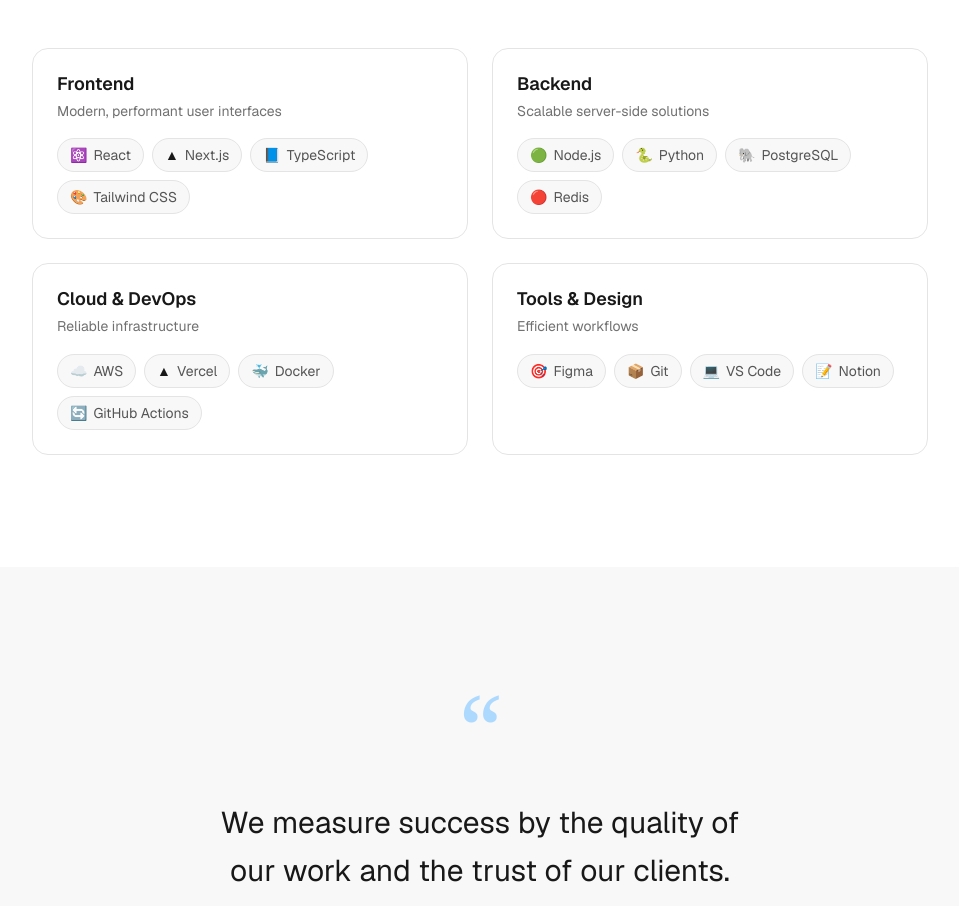
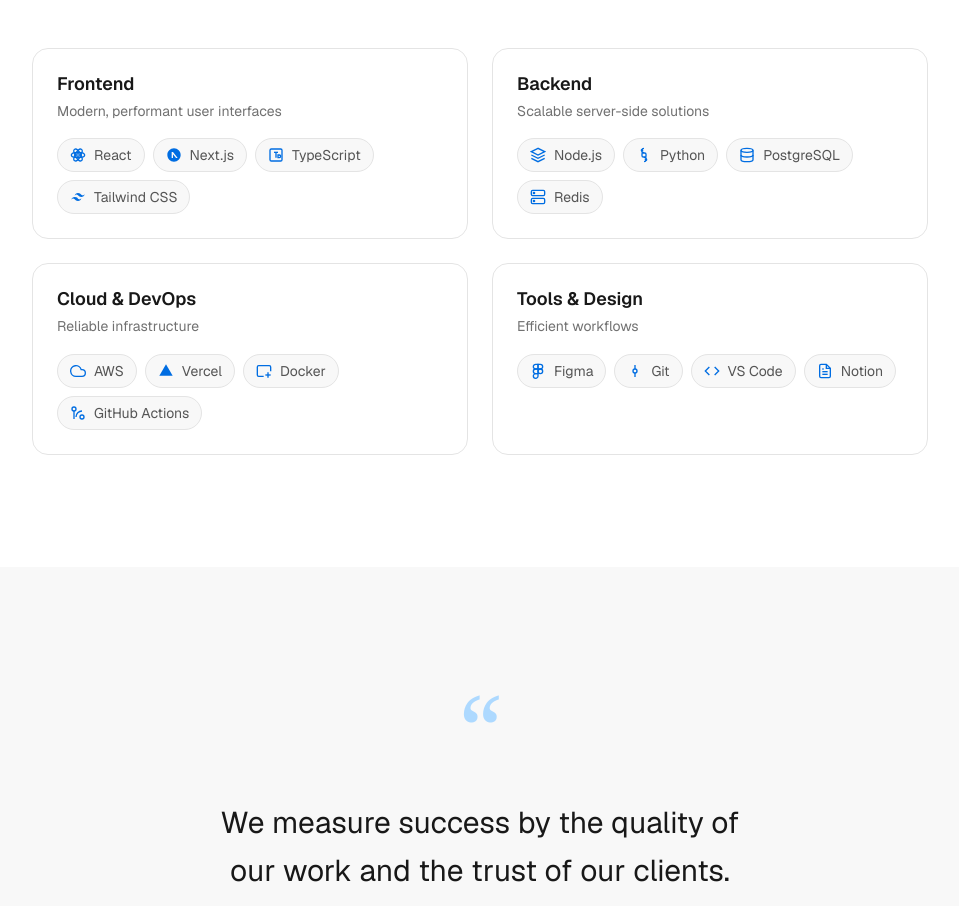
Before and after one commit to Rameshwar-bhagwat10/WebCraft, a Next.js app: page /about in a window 1280 px wide. Shown: the part 5420-6326 px from the top of the page, without its empty margins (160-1119 px from the left). Built offline with nearby package versions, Linux system fonts and the light colour scheme; no server answers.

Commit message:
refactor(about): replace emojis with SVG icons in tech stack section

```diff
--- a/src/components/about/tech-stack.tsx
+++ b/src/components/about/tech-stack.tsx
@@ -11,6 +11,208 @@ import { Heading, Text } from '@/components/ui';
 import { cn } from '@/lib/utils';
 
 /**
+ * SVG Icons for technologies
+ */
+const icons = {
+  // Frontend
+  react: (
+    <svg
+      viewBox="0 0 24 24"
+      fill="none"
+      stroke="currentColor"
+      strokeWidth="2"
+      className="h-4 w-4"
+    >
+      <circle cx="12" cy="12" r="2" />
+      <ellipse cx="12" cy="12" rx="10" ry="4" />
+      <ellipse cx="12" cy="12" rx="10" ry="4" transform="rotate(60 12 12)" />
+      <ellipse cx="12" cy="12" rx="10" ry="4" transform="rotate(120 12 12)" />
+    </svg>
+  ),
+  nextjs: (
+    <svg viewBox="0 0 24 24" fill="currentColor" className="h-4 w-4">
+      <path d="M12 2C6.477 2 2 6.477 2 12s4.477 10 10 10 10-4.477 10-10S17.523 2 12 2zm-1.5 14.5v-9l7 9h-2.5l-4.5-5.77V16.5h-2v-9h2v9h0z" />
+    </svg>
+  ),
+  typescript: (
+    <svg
+      viewBox="0 0 24 24"
+      fill="none"
+      stroke="currentColor"
+      strokeWidth="2"
+      className="h-4 w-4"
+    >
+      <rect x="3" y="3" width="18" height="18" rx="2" />
+      <path d="M12 8v8" />
+      <path d="M9 8h6" />
+      <path d="M15 12h2a2 2 0 1 1 0 4h-2v-4z" />
+    </svg>
+  ),
+  tailwind: (
+    <svg viewBox="0 0 24 24" fill="currentColor" className="h-4 w-4">
+      <path d="M12 6c-2.67 0-4.33 1.33-5 4 1-1.33 2.17-1.83 3.5-1.5.76.19 1.31.74 1.91 1.35.98 1 2.09 2.15 4.59 2.15 2.67 0 4.33-1.33 5-4-1 1.33-2.17 1.83-3.5 1.5-.76-.19-1.3-.74-1.91-1.35C15.61 7.15 14.5 6 12 6zm-5 6c-2.67 0-4.33 1.33-5 4 1-1.33 2.17-1.83 3.5-1.5.76.19 1.3.74 1.91 1.35.98 1 2.09 2.15 4.59 2.15 2.67 0 4.33-1.33 5-4-1 1.33-2.17 1.83-3.5 1.5-.76-.19-1.3-.74-1.91-1.35C11.61 13.15 10.5 12 7 12z" />
+    </svg>
+  ),
+  // Backend
+  nodejs: (
+    <svg
+      viewBox="0 0 24 24"
+      fill="none"
+      stroke="currentColor"
+      strokeWidth="2"
+      className="h-4 w-4"
+    >
+      <path d="M12 2L2 7l10 5 10-5-10-5z" />
+      <path d="M2 17l10 5 10-5" />
+      <path d="M2 12l10 5 10-5" />
+    </svg>
+  ),
+  python: (
+    <svg
+      viewBox="0 0 24 24"
+      fill="none"
+      stroke="currentColor"
+      strokeWidth="2"
+      className="h-4 w-4"
+    >
+      <path d="M12 2c-1.7 0-3 .8-3 2v3c0 1.1.9 2 2 2h2c1.1 0 2 .9 2 2v3c0 1.2-1.3 2-3 2" />
+      <path d="M12 22c1.7 0 3-.8 3-2v-3c0-1.1-.9-2-2-2h-2c-1.1 0-2-.9-2-2v-3c0-1.2 1.3-2 3-2" />
+      <circle cx="9" cy="5" r="1" />
+      <circle cx="15" cy="19" r="1" />
+    </svg>
+  ),
+  database: (
+    <svg
+      viewBox="0 0 24 24"
+      fill="none"
+      stroke="currentColor"
+      strokeWidth="2"
+      className="h-4 w-4"
+    >
+      <ellipse cx="12" cy="5" rx="9" ry="3" />
+      <path d="M3 5v14c0 1.66 4 3 9 3s9-1.34 9-3V5" />
+      <path d="M3 12c0 1.66 4 3 9 3s9-1.34 9-3" />
+    </svg>
+  ),
+  server: (
+    <svg
+      viewBox="0 0 24 24"
+      fill="none"
+      stroke="currentColor"
+      strokeWidth="2"
+      className="h-4 w-4"
+    >
+      <rect x="2" y="2" width="20" height="8" rx="2" />
+      <rect x="2" y="14" width="20" height="8" rx="2" />
+      <circle cx="6" cy="6" r="1" />
+      <circle cx="6" cy="18" r="1" />
+    </svg>
+  ),
+  // Cloud & DevOps
+  cloud: (
+    <svg
+      viewBox="0 0 24 24"
+      fill="none"
+      stroke="currentColor"
+      strokeWidth="2"
+      className="h-4 w-4"
+    >
+      <path d="M18 10h-1.26A8 8 0 1 0 9 20h9a5 5 0 0 0 0-10z" />
+    </svg>
+  ),
+  triangle: (
+    <svg viewBox="0 0 24 24" fill="currentColor" className="h-4 w-4">
+      <path d="M12 2L2 19h20L12 2z" />
+    </svg>
+  ),
+  container: (
+    <svg
+      viewBox="0 0 24 24"
+      fill="none"
+      stroke="currentColor"
+      strokeWidth="2"
+      className="h-4 w-4"
+    >
+      <path d="M22 12.5V6a2 2 0 0 0-2-2H4a2 2 0 0 0-2 2v12c0 1.1.9 2 2 2h7.5" />
+      <path d="M18 14v8" />
+      <path d="M22 18h-8" />
+      <path d="M6 8h.01" />
+      <path d="M10 8h.01" />
+    </svg>
+  ),
+  gitBranch: (
+    <svg
+      viewBox="0 0 24 24"
+      fill="none"
+      stroke="currentColor"
+      strokeWidth="2"
+      className="h-4 w-4"
+    >
+      <circle cx="18" cy="18" r="3" />
+      <circle cx="6" cy="6" r="3" />
+      <path d="M6 9v12" />
+      <path d="M18 9a9 9 0 0 0-9 9" />
+    </svg>
+  ),
+  // Tools & Design
+  figma: (
+    <svg
+      viewBox="0 0 24 24"
+      fill="none"
+      stroke="currentColor"
+      strokeWidth="2"
+      className="h-4 w-4"
+    >
+      <path d="M5 5.5A3.5 3.5 0 0 1 8.5 2H12v7H8.5A3.5 3.5 0 0 1 5 5.5z" />
+      <path d="M12 2h3.5a3.5 3.5 0 1 1 0 7H12V2z" />
+      <path d="M12 12.5a3.5 3.5 0 1 1 7 0 3.5 3.5 0 1 1-7 0z" />
+      <path d="M5 19.5A3.5 3.5 0 0 1 8.5 16H12v3.5a3.5 3.5 0 1 1-7 0z" />
+      <path d="M5 12.5A3.5 3.5 0 0 1 8.5 9H12v7H8.5A3.5 3.5 0 0 1 5 12.5z" />
+    </svg>
+  ),
+  git: (
+    <svg
+      viewBox="0 0 24 24"
+      fill="none"
+      stroke="currentColor"
+      strokeWidth="2"
+      className="h-4 w-4"
+    >
+      <circle cx="12" cy="12" r="3" />
+      <path d="M12 3v6" />
+      <path d="M12 15v6" />
+    </svg>
+  ),
+  code: (
+    <svg
+      viewBox="0 0 24 24"
+      fill="none"
+      stroke="currentColor"
+      strokeWidth="2"
+      className="h-4 w-4"
+    >
+      <polyline points="16 18 22 12 16 6" />
+      <polyline points="8 6 2 12 8 18" />
+    </svg>
+  ),
+  fileText: (
+    <svg
+      viewBox="0 0 24 24"
+      fill="none"
+      stroke="currentColor"
+      strokeWidth="2"
+      className="h-4 w-4"
+    >
+      <path d="M14 2H6a2 2 0 0 0-2 2v16a2 2 0 0 0 2 2h12a2 2 0 0 0 2-2V8z" />
+      <polyline points="14 2 14 8 20 8" />
+      <line x1="16" y1="13" x2="8" y2="13" />
+      <line x1="16" y1="17" x2="8" y2="17" />
+      <polyline points="10 9 9 9 8 9" />
+    </svg>
+  ),
+};
+
+/**
  * Technology categories and items
  */
 const techCategories = [
@@ -18,40 +220,40 @@ const techCategories = [
     name: 'Frontend',
     description: 'Modern, performant user interfaces',
     technologies: [
-      { name: 'React', icon: '⚛️' },
-      { name: 'Next.js', icon: '▲' },
-      { name: 'TypeScript', icon: '📘' },
-      { name: 'Tailwind CSS', icon: '🎨' },
+      { name: 'React', icon: icons.react },
+      { name: 'Next.js', icon: icons.nextjs },
+      { name: 'TypeScript', icon: icons.typescript },
+      { name: 'Tailwind CSS', icon: icons.tailwind },
     ],
   },
   {
     name: 'Backend',
     description: 'Scalable server-side solutions',
     technologies: [
-      { name: 'Node.js', icon: '🟢' },
-      { name: 'Python', icon: '🐍' },
-      { name: 'PostgreSQL', icon: '🐘' },
-      { name: 'Redis', icon: '🔴' },
+      { name: 'Node.js', icon: icons.nodejs },
+      { name: 'Python', icon: icons.python },
+      { name: 'PostgreSQL', icon: icons.database },
+      { name: 'Redis', icon: icons.server },
     ],
   },
   {
     name: 'Cloud & DevOps',
     description: 'Reliable infrastructure',
     technologies: [
-      { name: 'AWS', icon: '☁️' },
-      { name: 'Vercel', icon: '▲' },
-      { name: 'Docker', icon: '🐳' },
-      { name: 'GitHub Actions', icon: '🔄' },
+      { name: 'AWS', icon: icons.cloud },
+      { name: 'Vercel', icon: icons.triangle },
+      { name: 'Docker', icon: icons.container },
+      { name: 'GitHub Actions', icon: icons.gitBranch },
     ],
   },
   {
     name: 'Tools & Design',
     description: 'Efficient workflows',
     technologies: [
-      { name: 'Figma', icon: '🎯' },
-      { name: 'Git', icon: '📦' },
-      { name: 'VS Code', icon: '💻' },
-      { name: 'Notion', icon: '📝' },
+      { name: 'Figma', icon: icons.figma },
+      { name: 'Git', icon: icons.git },
+      { name: 'VS Code', icon: icons.code },
+      { name: 'Notion', icon: icons.fileText },
     ],
   },
 ];
@@ -59,7 +261,7 @@ const techCategories = [
 interface TechCategoryProps {
   name: string;
   description: string;
-  technologies: Array<{ name: string; icon: string }>;
+  technologies: Array<{ name: string; icon: React.ReactNode }>;
   index: number;
 }
 
@@ -95,9 +297,11 @@ function TechCategory({
         {technologies.map((tech) => (
           <span
             key={tech.name}
-            className="bg-background-secondary border-border hover:border-primary-200 hover:bg-primary-50 inline-flex items-center gap-1.5 rounded-full border px-3 py-1.5 text-sm transition-all duration-200"
+            className="bg-background-secondary border-border hover:border-primary-200 hover:bg-primary-50 inline-flex items-center gap-2 rounded-full border px-3 py-1.5 text-sm transition-all duration-200"
           >
-            <span aria-hidden="true">{tech.icon}</span>
+            <span className="text-primary-600" aria-hidden="true">
+              {tech.icon}
+            </span>
             <span className="text-foreground-secondary">{tech.name}</span>
           </span>
         ))}
```
